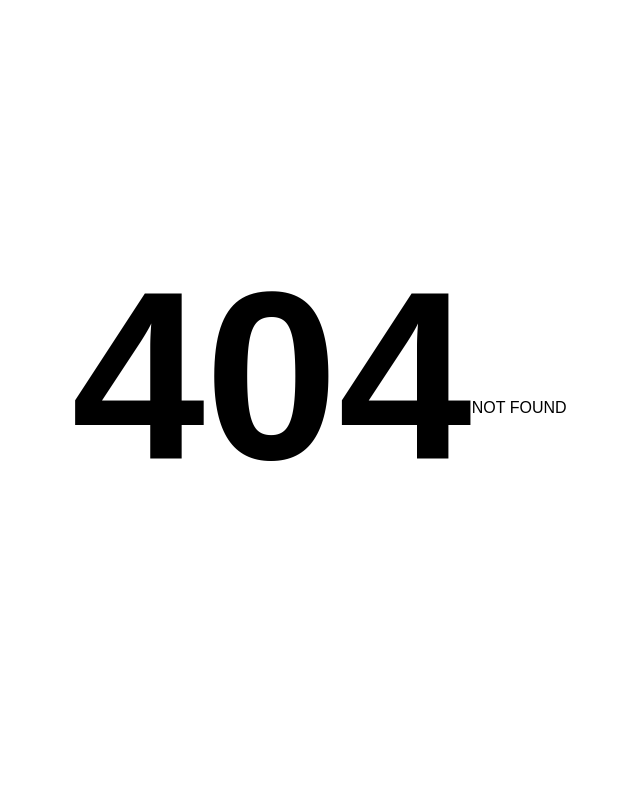
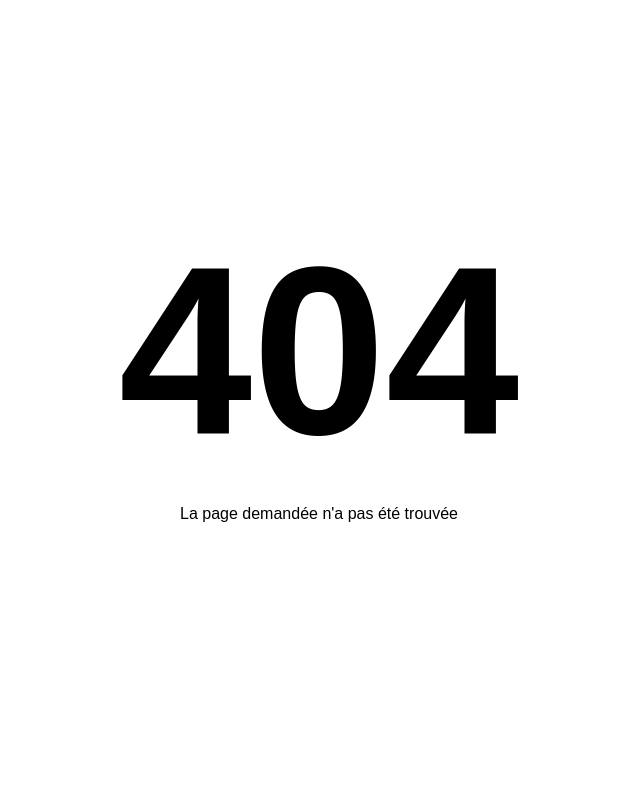
Before and after one commit to Floo42/projetTAF, a PHP site: page /index.php in a window 1280 px wide. Shown: the whole page, without its empty margins (321-961 px from the left). Run offline with PHP 8.4, Linux system fonts and the light colour scheme.

Commit message:
Page 404

```diff
--- a/public/css/404.css
+++ b/public/css/404.css
@@ -4,6 +4,7 @@ html, body{
 
 .error-page{
   display: flex;
+  flex-direction: column;
   align-items: center;
   justify-content: center;
   text-align: center;
--- a/src/notfound.html
+++ b/src/notfound.html
@@ -9,8 +9,8 @@
 <body>
 
     <div class=error-page>
-        <h1> 404 </h1>
-        <p> NOT FOUND </p>
+        <h1>404</h1>
+        <p>La page demandée n'a pas été trouvée</p>
     </div>
 
 </body>
```
